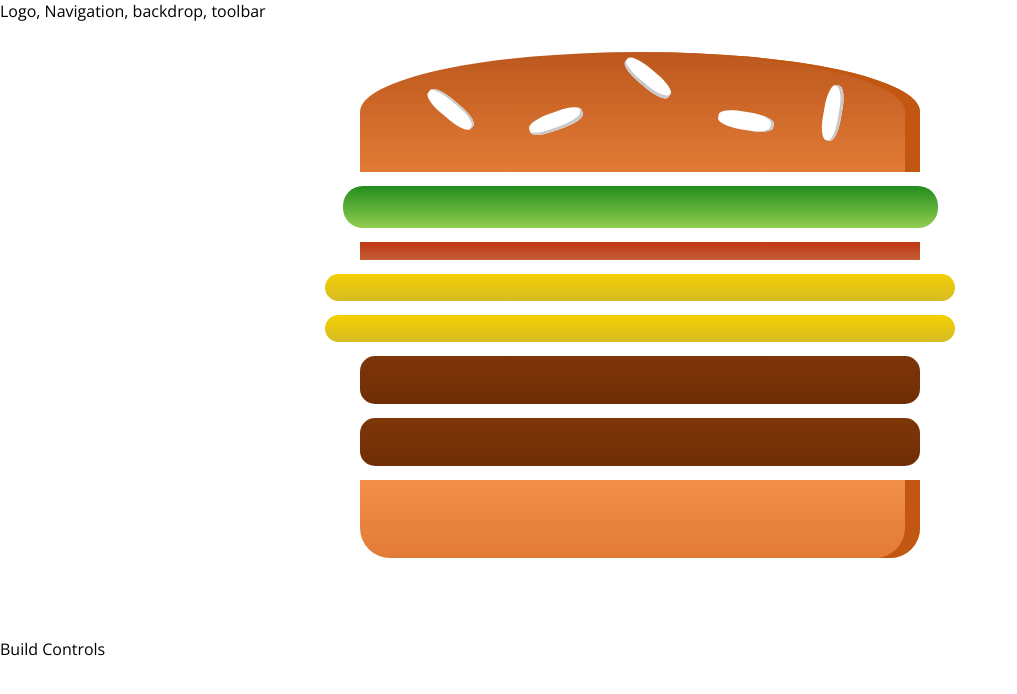
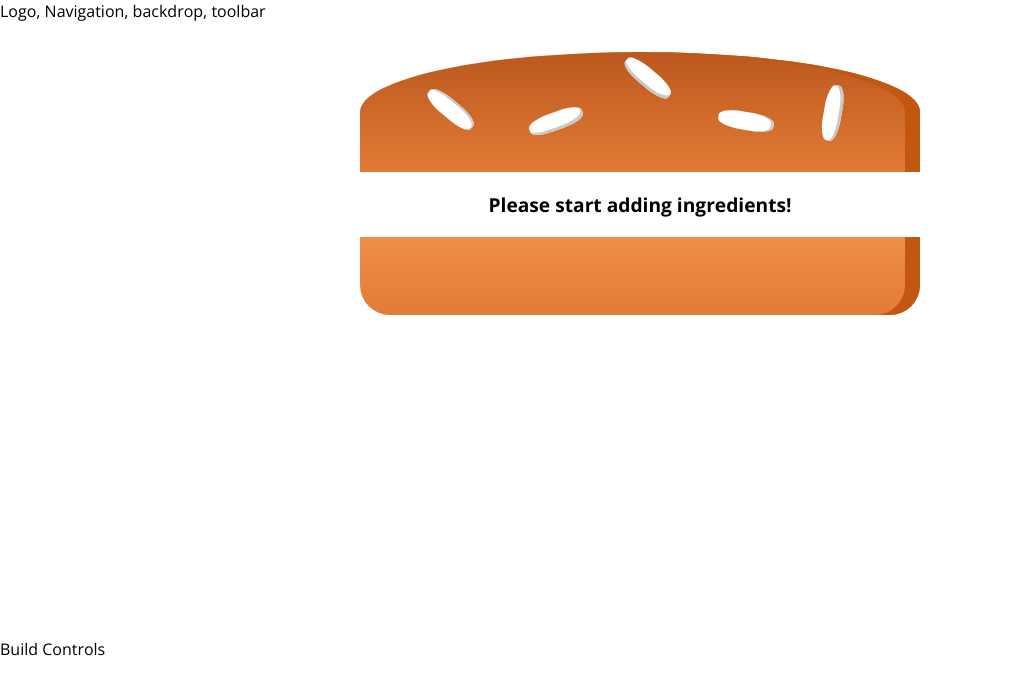
Before and after one commit to tranki1/mikesdinner, a React app: page / in a window 1280 px wide. Shown: the top 694 px of the page, without its empty margins (0-1017 px from the left). Built offline with nearby package versions, Linux system fonts and the light colour scheme.

Commit message:
Add notice when burger ingredient is empty

```diff
--- a/package.json
+++ b/package.json
@@ -31,6 +31,7 @@
     "postcss-flexbugs-fixes": "3.2.0",
     "postcss-loader": "2.0.8",
     "promise": "8.0.1",
+    "prop-types": "^15.6.1",
     "raf": "3.4.0",
     "react": "^16.4.1",
     "react-dev-utils": "^5.0.1",
--- a/src/components/Burger/Burger.js
+++ b/src/components/Burger/Burger.js
@@ -7,12 +7,20 @@ const burger = (props) => {
     //tranform object to array
     //keys(): extracts the keys of a given ojects and turn that in to an array
 
-    const transformedIngredients=Object.keys(props.ingredients)
+    let transformedIngredients=Object.keys(props.ingredients)
         .map(igKey =>{
         return [...Array(props.ingredients[igKey])].map((_,i)=>{
             return <BurgerIngredient key={igKey + i} type={igKey}/>;
         })
-    });
+    })
+    .reduce((arr,el)=>{
+        return arr.concat(el)
+    },[]);
+    //reduce array tocheck if array empty
+    if(transformedIngredients.length===0){
+        transformedIngredients=<p>Please start adding ingredients!</p>
+    }
+    console.log(transformedIngredients);
     return (
         <div className={classes.Burger}>
             <BurgerIngredient type='bread-top'/>
--- a/src/containers/BurgerBuilder/BurgerBuilder.js
+++ b/src/containers/BurgerBuilder/BurgerBuilder.js
@@ -9,10 +9,10 @@ class BurgerBuilder extends Component {
     // }
     state ={
         ingredients:{
-            salad: 1,
-            bacon: 1,
-            cheese:2,
-            meat:2
+            salad: 0,
+            bacon: 0,
+            cheese:0,
+            meat:0
         }
 
     }
```
